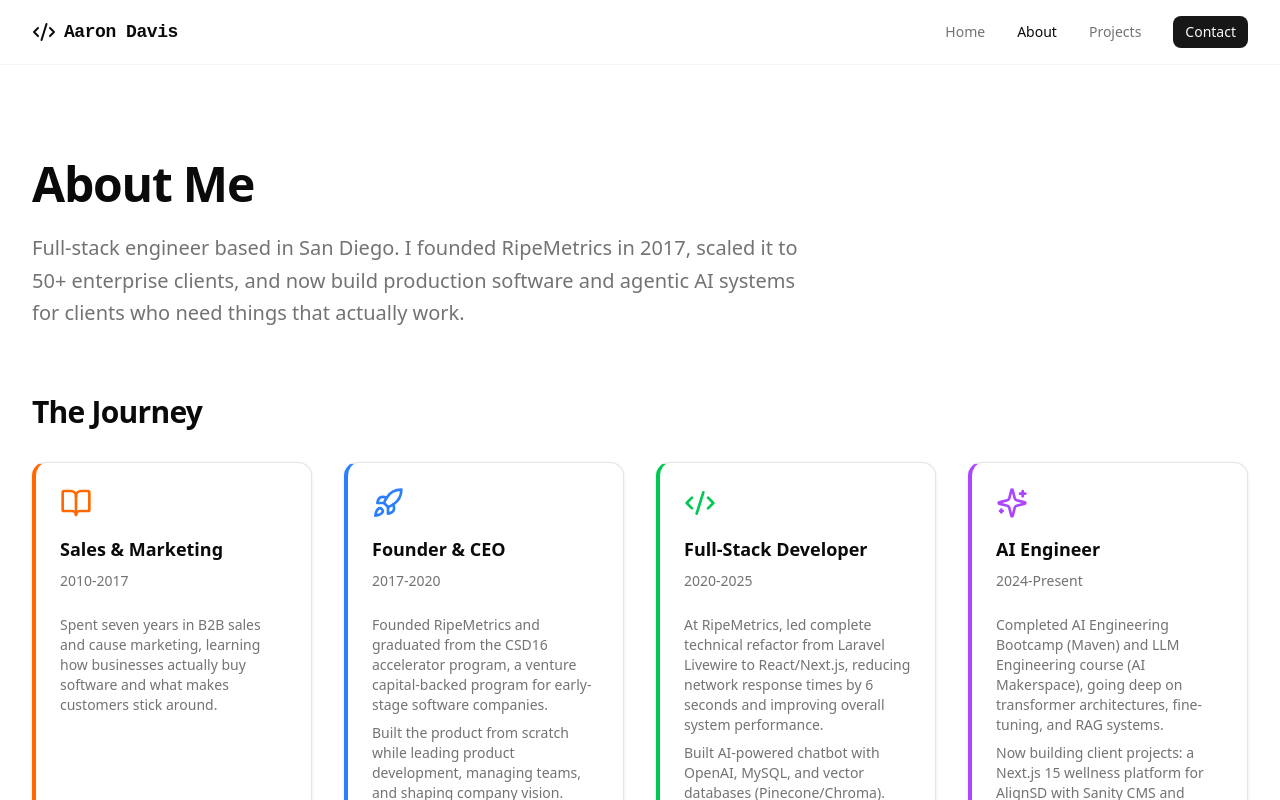
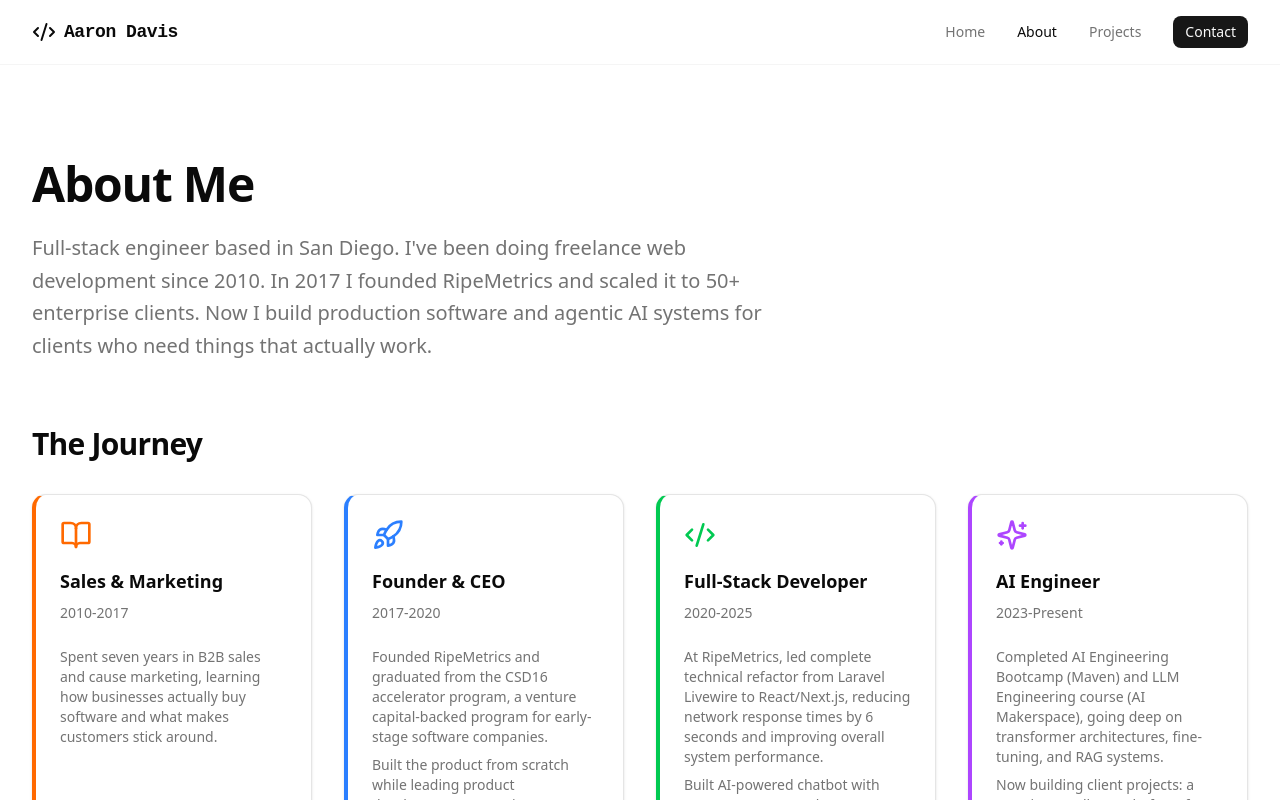
Before and after one commit to arndvs/arndvs, a Next.js app: page /about in a window 1280 px wide. Shown: the top 800 px of the page. Built offline with nearby package versions, Linux system fonts and the light colour scheme.

Commit message:
content(about): add freelance history to hero subtitle

```diff
--- a/src/app/about/page.tsx
+++ b/src/app/about/page.tsx
@@ -22,7 +22,7 @@ const aboutPageData = {
   hero: {
     title: "About Me",
     subtitle:
-      "Full-stack engineer based in San Diego. I founded RipeMetrics in 2017, scaled it to 50+ enterprise clients, and now build production software and agentic AI systems for clients who need things that actually work.",
+      "Full-stack engineer based in San Diego. I've been doing freelance web development since 2010. In 2017 I founded RipeMetrics and scaled it to 50+ enterprise clients. Now I build production software and agentic AI systems for clients who need things that actually work.",
   },
   journey: {
     title: "The Journey",
@@ -64,7 +64,7 @@ const aboutPageData = {
         id: "ai",
         icon: Sparkles,
         title: "AI Engineer",
-        period: "2024-Present",
+        period: "2023-Present",
         color: "purple",
         description: [
           "Completed AI Engineering Bootcamp (Maven) and LLM Engineering course (AI Makerspace), going deep on transformer architectures, fine-tuning, and RAG systems.",
```
